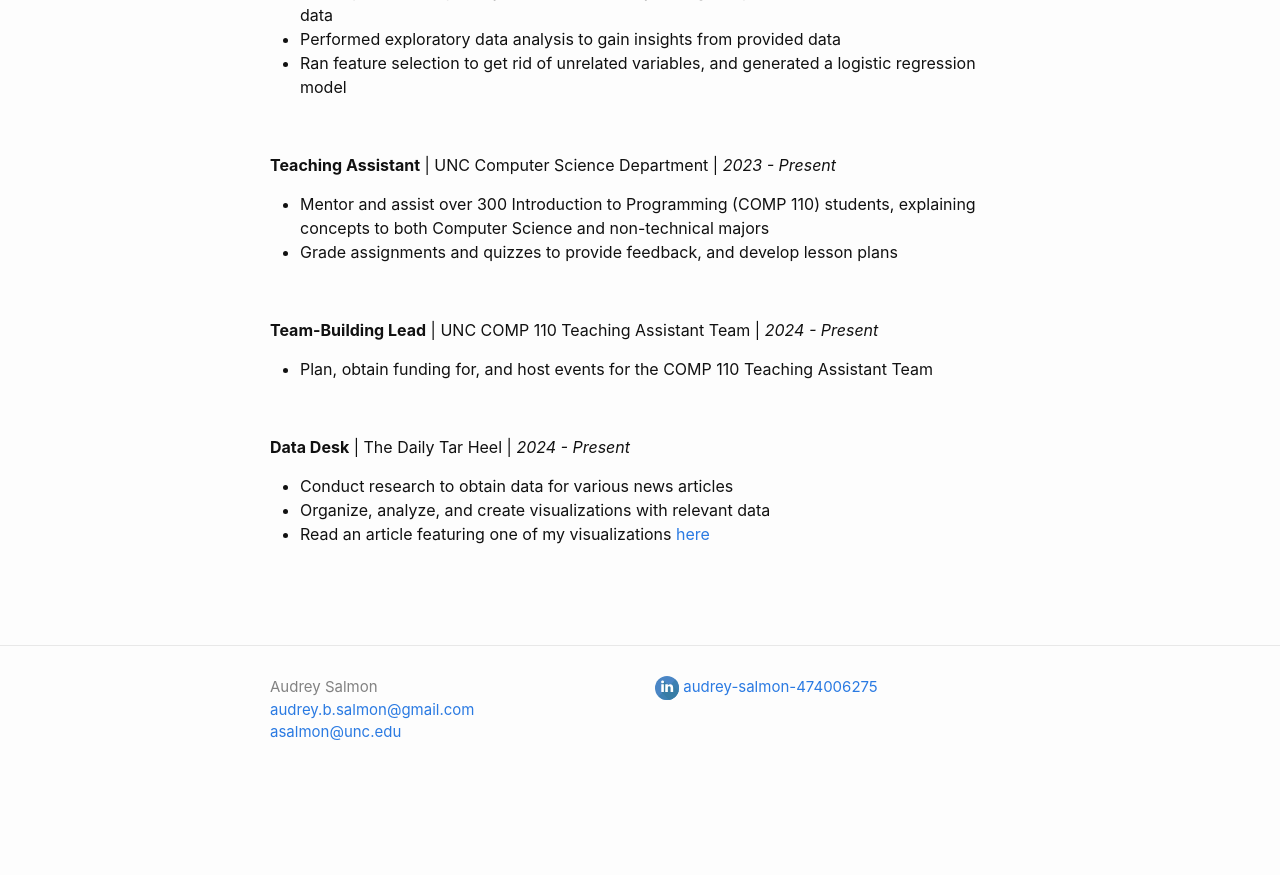
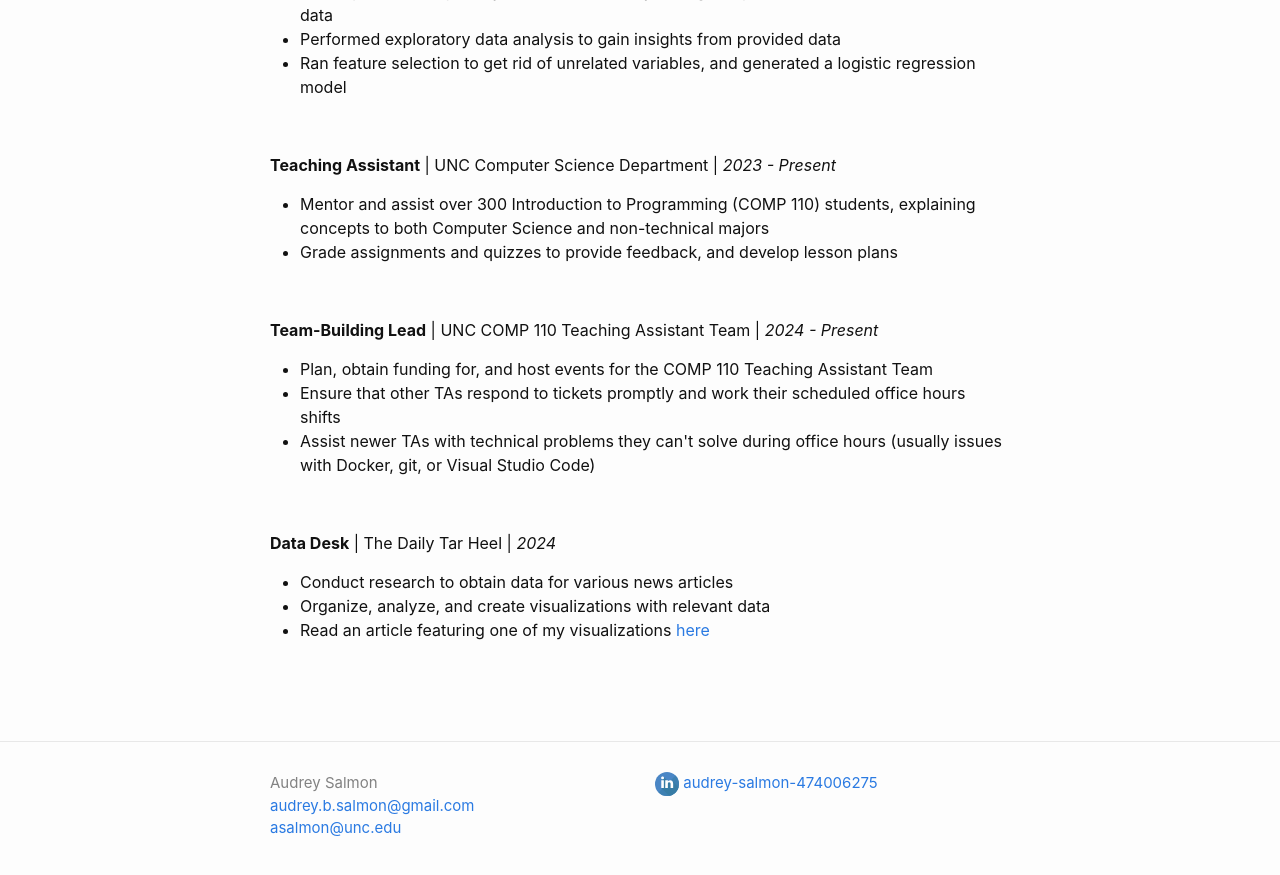
Before and after one commit to asalmon1/asalmon1.github.io, a Jekyll site: the page built from resume.markdown, in a window 1280 px wide and 900 px high, scrolled down 1156 px. Shown: the top 875 px of the window. Built offline with Jekyll 4.4.1, drawn with Linux system fonts in a browser that asks for light colours; before the commit the page ends 1960 px from its top, so only the background shows below that.

Commit message:
wrote a bit more for team-building lead description

```diff
--- a/resume.markdown
+++ b/resume.markdown
@@ -62,10 +62,12 @@ GPA: 3.984 \| Major GPA: 4.000
 **Team-Building Lead** \| UNC COMP 110 Teaching Assistant Team \| _2024 - Present_
 <ul>
 <li>Plan, obtain funding for, and host events for the COMP 110 Teaching Assistant Team</li>
+<li>Ensure that other TAs respond to tickets promptly and work their scheduled office hours shifts</li>
+<li>Assist newer TAs with technical problems they can't solve during office hours (usually issues with Docker, git, or Visual Studio Code)</li>
 </ul>
 <br>
 
-**Data Desk** \| The Daily Tar Heel \| _2024 - Present_
+**Data Desk** \| The Daily Tar Heel \| _2024_
 <ul>
 <li>Conduct research to obtain data for various news articles</li>
 <li>Organize, analyze, and create visualizations with relevant data</li>
```
